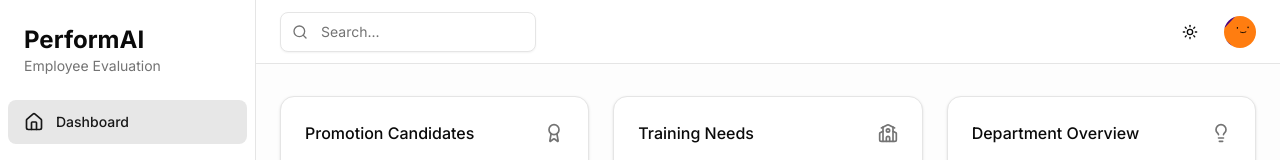
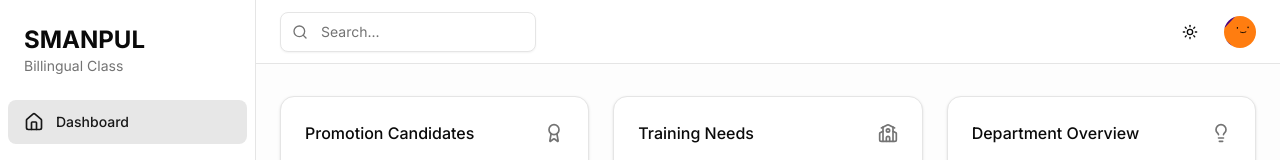
Before and after one commit to TwentyCloff/employee, a Next.js app: page / in a window 1280 px wide. Shown: the top 160 px of the page. Built offline with nearby package versions, Linux system fonts and the light colour scheme.

Commit message:
Update SideNav.jsx

```diff
--- a/components/dashboard/SideNav.jsx
+++ b/components/dashboard/SideNav.jsx
@@ -28,8 +28,8 @@ export function SideNav() {
   return (
     <div className="h-screen w-64 border-r bg-background fixed left-0 top-0">
       <div className="p-6">
-        <h1 className="text-2xl font-bold">PerformAI</h1>
-        <p className="text-sm text-muted-foreground">Employee Evaluation</p>
+        <h1 className="text-2xl font-bold">SMANPUL</h1>
+        <p className="text-sm text-muted-foreground">Billingual Class</p>
       </div>
 
       <nav className="space-y-1 px-2">
```
